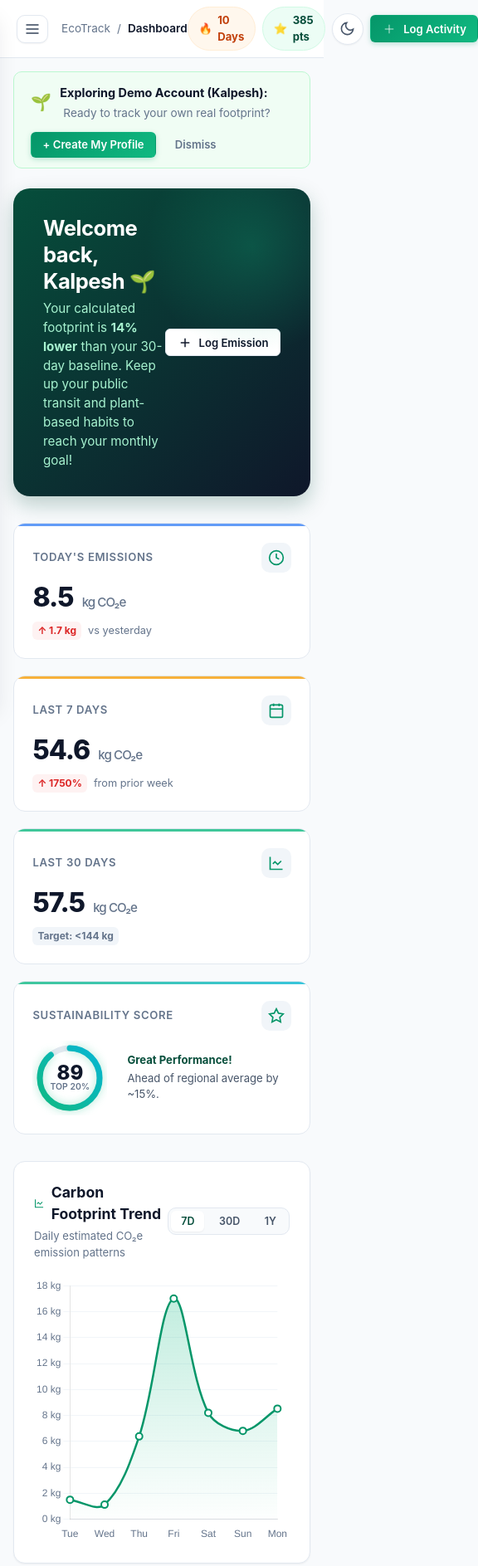
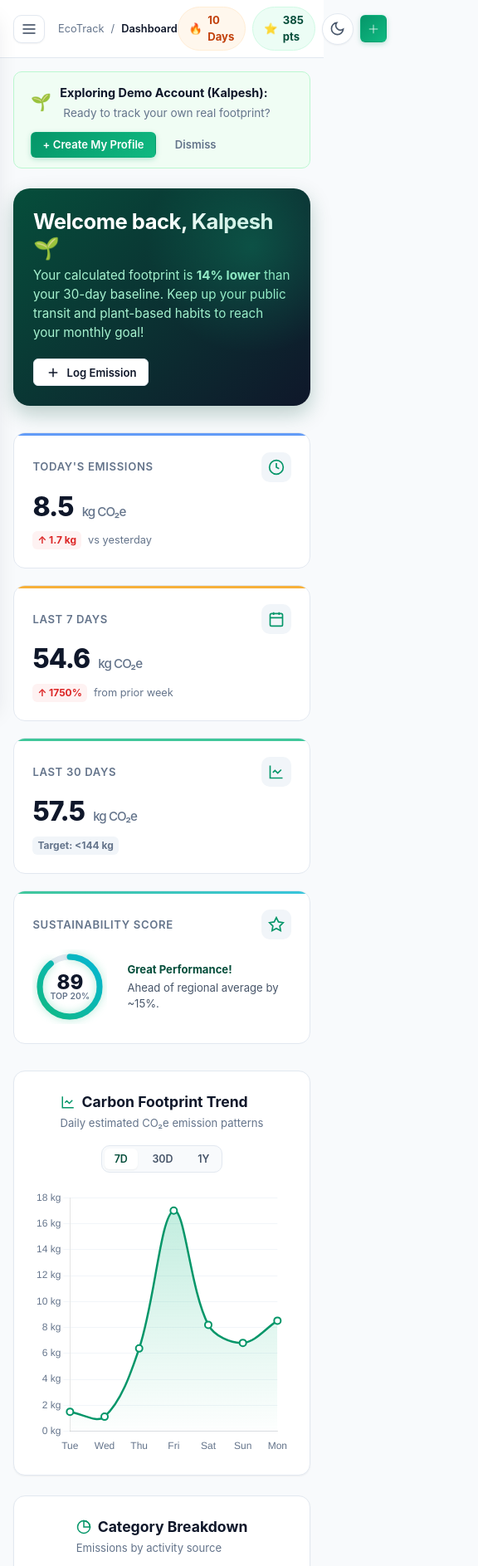
Before and after one commit to SuyashBorse/Intelligent-Sustainability-Assistant-and-Carbon-Tracker, a website built with Vite: page frontend/dashboard.html in a window 390 px wide. Shown: the top 1887 px of the page at 83% size, 576 px wide, since content can reach past the window. Built offline with nearby package versions, Linux system fonts and the light colour scheme; no server answers.

Commit message:
style: fix mobile responsiveness for banners and grids
- Added media queries to make the Dashboard hero banner and Gamification hero stack vertically on phones
- Ensured card headers wrap gracefully on smaller devices
- Hid the label on the topbar Log Activity button on very small screens (< 480px) to prevent horizontal overflow

```diff
--- a/frontend/css/main.css
+++ b/frontend/css/main.css
@@ -976,3 +976,18 @@ button, input, select, textarea {
     padding: 1rem;
   }
 }
+
+@media (max-width: 480px) {
+  .app-topbar .btn-open-log-modal span {
+    display: none;
+  }
+  .app-topbar .btn-open-log-modal {
+    padding: 0.4rem;
+  }
+  .app-topbar {
+    padding: 0 1rem;
+  }
+  .page-breadcrumb {
+    font-size: 0.8rem;
+  }
+}
--- a/frontend/css/pages.css
+++ b/frontend/css/pages.css
@@ -874,3 +874,35 @@
 [data-theme="dark"] .modal-info-callout strong {
   color: #6ee7b7;
 }
+
+
+
+/* ==========================================================================
+   Mobile Responsive Fixes
+   ========================================================================== */
+@media (max-width: 768px) {
+  .dashboard-banner {
+    flex-direction: column;
+    align-items: flex-start;
+    gap: 1.25rem;
+    padding: 1.5rem;
+  }
+
+  .gamification-hero {
+    flex-direction: column;
+    align-items: flex-start;
+    gap: 1.5rem;
+    padding: 1.5rem;
+  }
+
+  .streak-card-display {
+    align-self: stretch;
+    text-align: center;
+  }
+
+  .card-header {
+    flex-direction: column;
+    align-items: flex-start;
+    gap: 1rem;
+  }
+}
```
